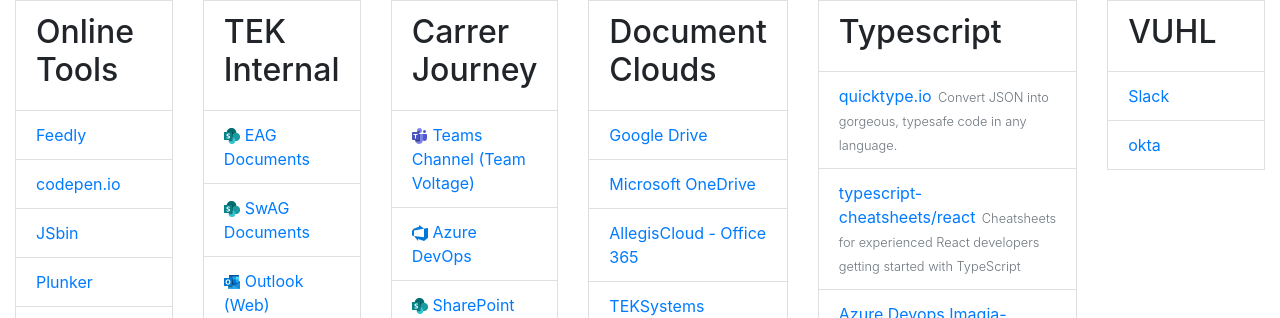
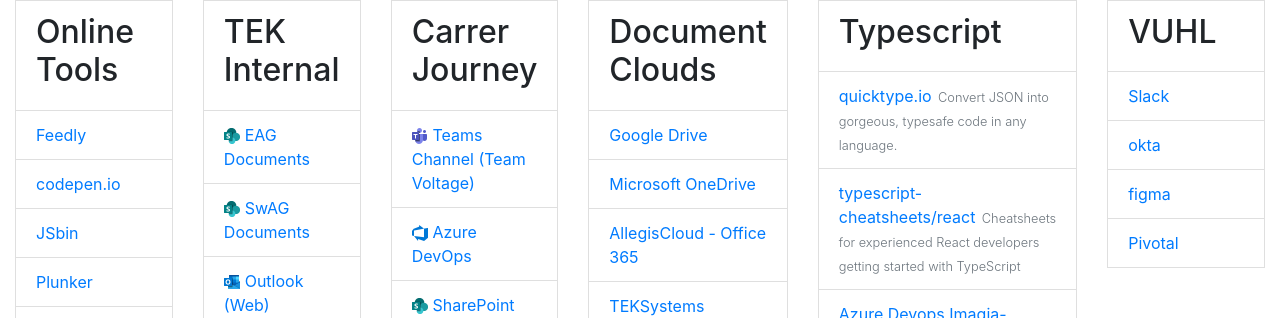
Before and after one commit to pgdesjardins/personal-start-page, a React (Create React App) app: page / in a window 1280 px wide. Shown: the top 318 px of the page. Built offline with nearby package versions, Linux system fonts and the light colour scheme.

Commit message:
add link

```diff
--- a/src/Data/vuhl.js
+++ b/src/Data/vuhl.js
@@ -5,6 +5,15 @@
       title: "Slack",
       url: "https://app.slack.com/client/T0E1N96JX/CSEAZ9H3J"
     },
-    { title: "okta", url: "https://vu.okta.com/app/UserHome" }
+    { title: "okta", url: "https://vu.okta.com/app/UserHome" },
+    {
+      title: "figma",
+      url:
+        "https://www.figma.com/file/cBApUxl1e9PdC1dBq65BTV/RSSN-Payments?node-id=0%3A1"
+    },
+    {
+      title: "Pivotal",
+      url: "https://www.pivotaltracker.com/n/projects/2517342"
+    }
   ]
 };
```
